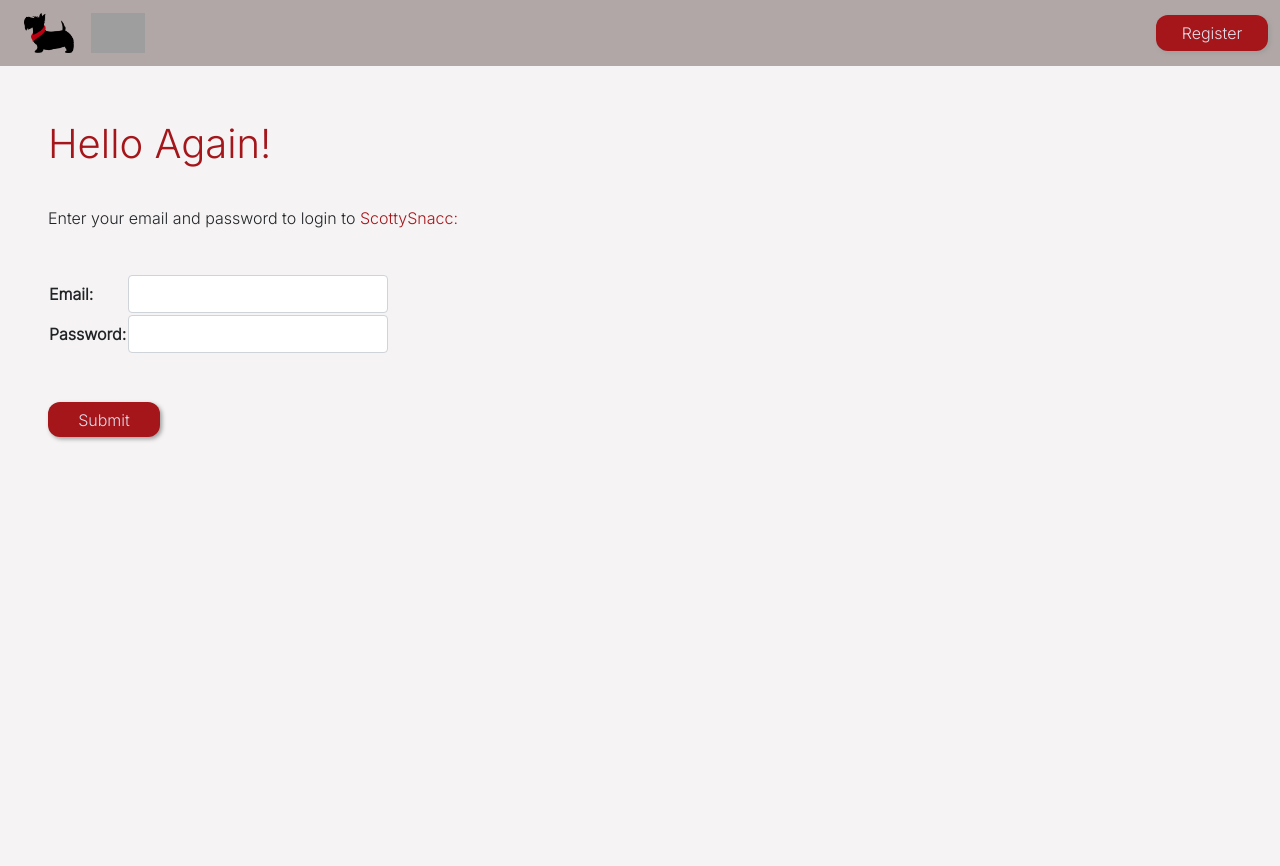
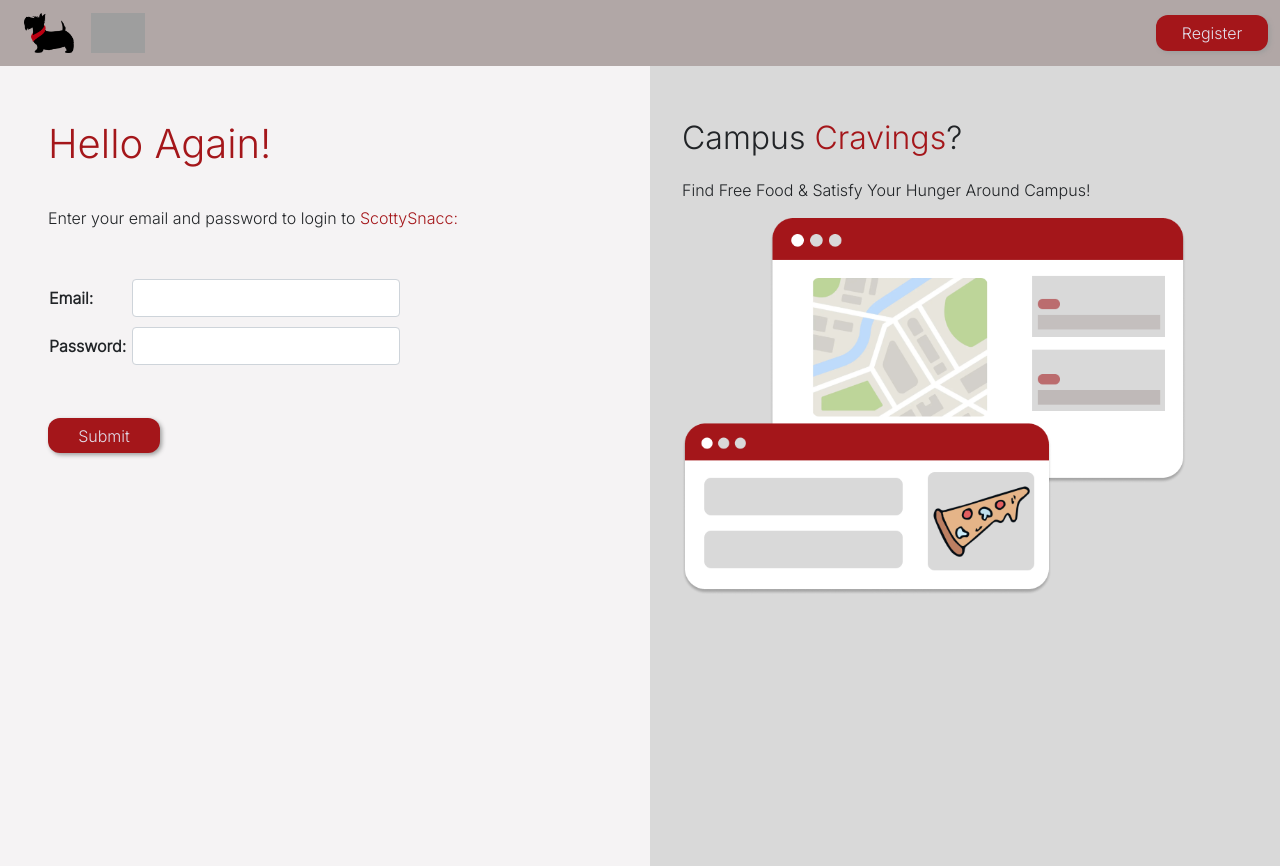
Before and after one commit to Yan-Erin/WebAppFinalProject, a Django app: page /login in a window 1280 px wide. Before the commit the page ends 441 px from the top, so only its background shows below. Run offline with Django 3.2, Linux system fonts and the light colour scheme; some libraries are stand-ins or nearby versions; grey boxes are pictures that could not be loaded.

Commit message:
login css code

```diff
--- a/scottysnacc/forms.py
+++ b/scottysnacc/forms.py
@@ -8,9 +8,9 @@ TAGS = ["Freshman", "Sophmore", "Junior", "Senior", "CIT", "SCS", "MCS", "HOA"]
 
 class LoginForm(forms.Form):
     email = forms.CharField(max_length=20, widget=forms.TextInput(attrs={'id': 'id_username',
-                                                                            'class': "form-group form-control"}))
+                                                                            'class': "form-item form-group form-control"}))
     password = forms.CharField(max_length=200, widget=forms.PasswordInput(attrs={'id': 'id_password',
-                                                                                 'class': "form-group form-control"}))
+                                                                                 'class': "form-item form-group form-control"}))
 
     # Customizes form validation for properties that apply to more
     # than one field.  Overrides the forms.Form.clean function.
@@ -32,16 +32,16 @@ class LoginForm(forms.Form):
 
 class RegisterForm(forms.Form):
     email      = forms.CharField(max_length=50,
-                                 widget=forms.EmailInput(attrs={'id': 'id_email', 'class': "form-control"}))
+                                 widget=forms.EmailInput(attrs={'id': 'id_email', 'class': "form-item form-control"}))
 
     password1  = forms.CharField(max_length=200,
                                  label='Password',
                                  widget=forms.PasswordInput(attrs={'id': 'id_password',
-                                                                   'class': "form-control"}))
+                                                                   'class': "form-item form-control"}))
     password2  = forms.CharField(max_length=200,
                                  label='Confirm password',
                                  widget=forms.PasswordInput( attrs={'id': 'id_confirm_password',
-                                                                    'class': "form-control"}))
+                                                                    'class': "form-item form-control"}))
 
     # Customizes form validation for properties that apply to more
     # than one field.  Overrides the forms.Form.clean function.
--- a/scottysnacc/static/base.css
+++ b/scottysnacc/static/base.css
@@ -8,6 +8,9 @@ body {
     margin-top: 3rem;
     margin-bottom: 2rem;
     font-size:2.5rem;
+}
+.form-item {
+    margin:0.25rem;
 }
 .logout_button, #id_register_button, #id_login_button{
     background-color: #A4161A;
@@ -27,10 +30,33 @@ body {
     border-radius: 0.75rem;
 
   }
+#login_maindiv {
+    display: grid;
+    grid-template-columns: 1fr 1fr;
+    grid-gap: 20px;
+}
+.right-header {
+    font-size: 2rem;
+    margin-right:15rem;
+    margin-top: 3rem;;
+    margin-left:2rem;
+}
+.right-text {
+    margin-left:2rem;
+}
+.loginimg_div {
+    width:100%;
+    height:100vh;
+    background-color: #D9D9D9;
+}
 #scotty_logo, #scotty_text {
     padding-left: 0.75rem;
     height:2.5rem;
     width:auto;
+}
+#loginimg {
+    margin-left:2rem;
+    width:80%;
 }
 #id_logindiv, #id_registerpg{
     margin-left:3rem;
--- a/scottysnacc/templates/login.html
+++ b/scottysnacc/templates/login.html
@@ -1,4 +1,5 @@
 {% extends "base.html" %}
+{% load static %}
 {% block user-info %}
     <div>
         <a id='id_register_link' href="{% url 'register' %}">
@@ -8,6 +9,7 @@
 {% endblock %}
 
 {% block content %}
+<div id="login_maindiv">
     <div id="id_logindiv">
         <p class="heading_name">Hello Again!</p>
         <p id='id_page_name'>Enter your email and password to login to
@@ -20,4 +22,11 @@
             <button id='id_login_button' class="btn btn-secondary" type="submit">Submit</button>
         </form>
     </div>
+
+    <div class="loginimg_div">
+        <p class="right-header">Campus <span style="color: #A4161A">Cravings</span>?</p>
+        <p class="right-text">Find Free Food & Satisfy Your Hunger Around Campus!</p>
+	    <img id="loginimg" src="{% static 'img/login.png'%}">
+    </div>
+</div>
 {% endblock %}
```
